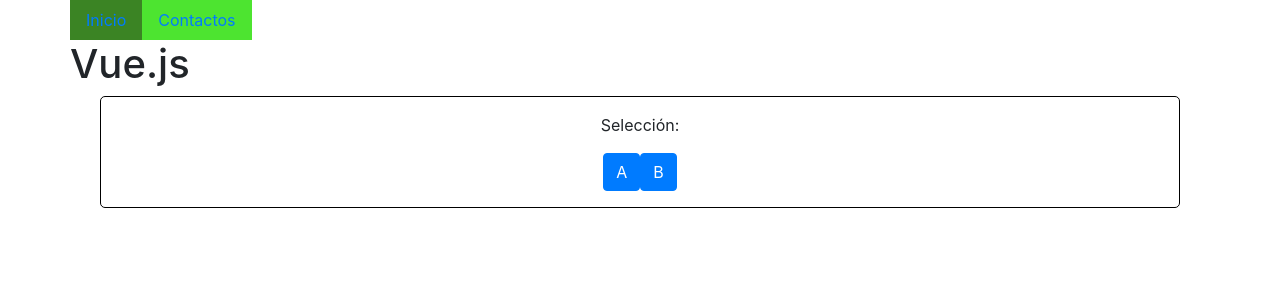
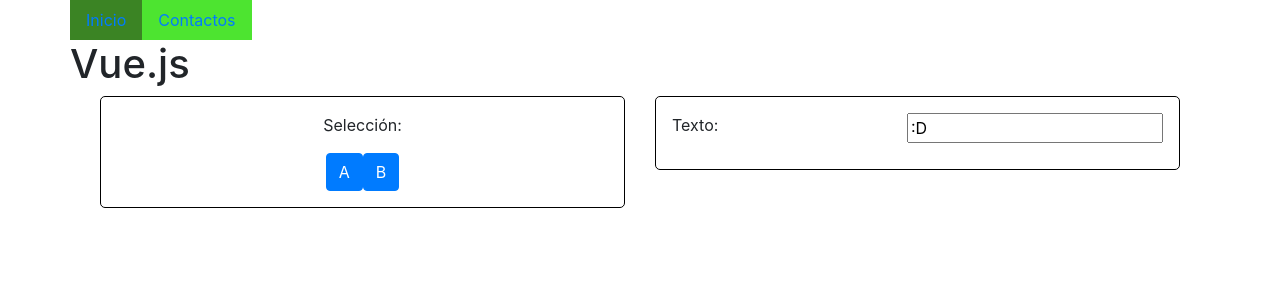
Before and after one commit to MartinNuAr/VueEsencial, a Vue app in the folder my-project/: page / in a window 1280 px wide. Shown: the top 300 px of the page. Built offline with nearby package versions, Linux system fonts and the light colour scheme.

Commit message:
Asignación de valores a input a través de v-bind

```diff
--- a/my-project/src/App.vue
+++ b/my-project/src/App.vue
@@ -10,7 +10,10 @@
       <div class="container">
         <div class="row">
           <div class="col">
-            <Option1 />
+            <OptionComponent1 class="option-container"/>
+          </div>
+          <div class="col">
+            <OptionComponent2 class="option-container"/>
           </div>
         </div>
       </div>
@@ -20,17 +23,23 @@
 
 <script>
 import NavBar from './components/NavBar.vue';
-import Option1 from './components/Option1.vue';
+import OptionComponent1 from './components/OptionComponent1.vue';
+import OptionComponent2 from './components/OptionComponent2.vue';
 
 export default {
   name: 'App',
   components: {
     NavBar,
-    Option1
+    OptionComponent1,
+    OptionComponent2
   }
 }
 </script>
 
 <style>
-
+  .option-container {
+    border: 1px solid black;
+    border-radius: 5px;
+    padding: 1em;
+  }
 </style>
--- a/my-project/src/components/Option1.vue
+++ b/my-project/src/components/OptionComponent1.vue
@@ -1,5 +1,5 @@
 <template>
-  <div class="option-1 text-center">
+  <div class="text-center">
     <p>Selección: {{ texto }}</p>
     <button class="btn btn-primary" v-on:click="letraElegida('A')">A</button>
     <button class="btn btn-primary" v-on:click="letraElegida('B')">B</button>
@@ -27,9 +27,5 @@ export default {
 </script>
 
 <style>
-    .option-1{
-        border: 1px solid black;
-        border-radius: 5px;
-        padding: 1em;
-    }
+
 </style>
--- /dev/null
+++ b/my-project/src/components/OptionComponent2.vue
@@ -0,0 +1,27 @@
+<template>
+  <div class="container">
+    <div class="row">
+        <div class="col">
+            <p>Texto:</p>
+        </div>
+        <div class="col">
+            <input type="text" v-bind:value="textInput" />
+        </div>
+    </div>
+  </div>
+</template>
+
+<script>
+export default {
+    name: 'OptionComponent2',
+    data(){
+        return {
+            textInput: ':D'
+        }
+    }
+}
+</script>
+
+<style>
+
+</style>
```
